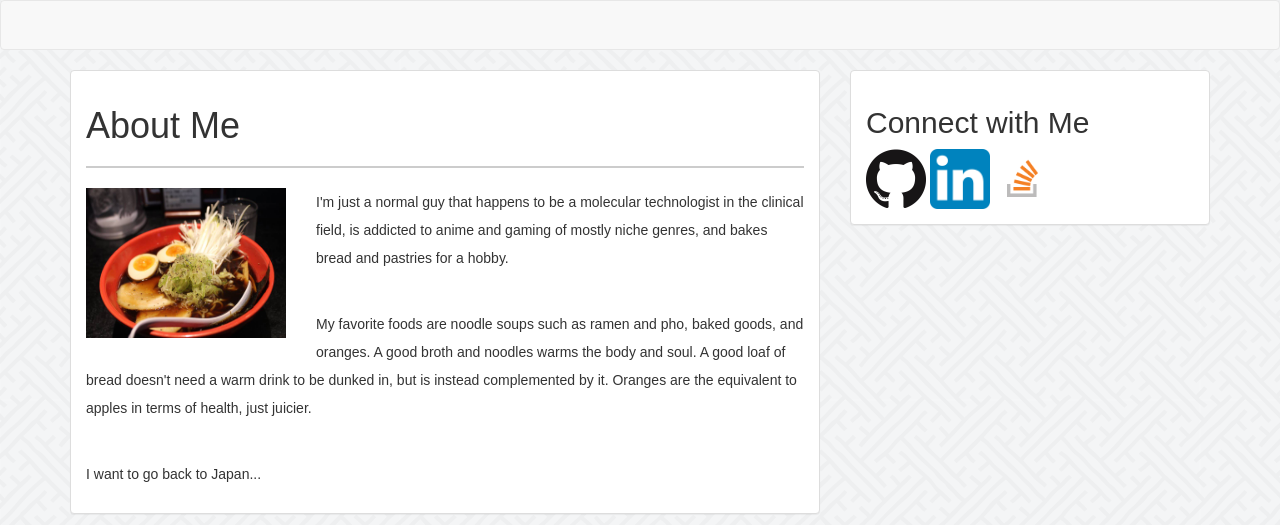
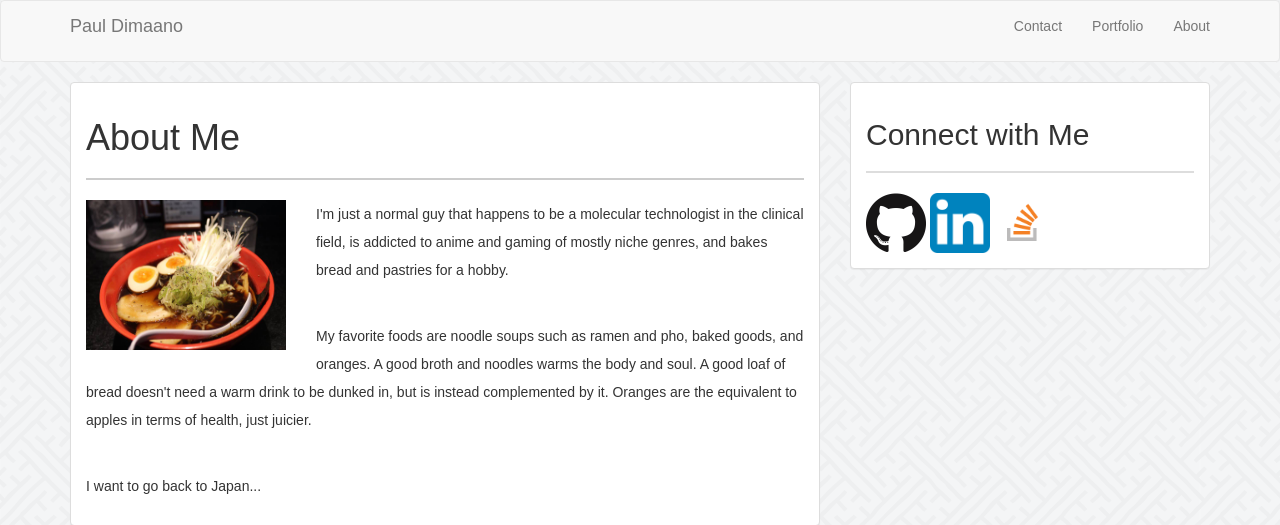
Before and after one commit to dctreborn/Bootstrap-Portfolio, a PHP site: page / in a window 1280 px wide. Shown: the top 525 px of the page. Run offline with PHP 8.4, Linux system fonts and the light colour scheme; some libraries are stand-ins or nearby versions.

Commit message:
navbar started

```diff
--- a/assets/css/style.css
+++ b/assets/css/style.css
@@ -16,6 +16,11 @@ hr {
 	margin-bottom: 20px;
 }
 
+hr.sidebar {
+	border: 1px solid #dddddd;
+	background-color: #ffffff;
+}
+
 #footer {
 	color: #fff;
 	float: none;
--- a/index.html
+++ b/index.html
@@ -10,12 +10,18 @@
 <body>
 	<nav class="navbar navbar-default">
 		<div class="container">
-
-	    	<!-- Header -->
+			<!-- Header -->
+			<div class="navbar-header">
+				<p class="navbar-brand">Paul Dimaano</p>
+			</div>
 
 			<!-- Links -->
-
-		</div>
+			<ul class="nav navbar-nav navbar-right">
+					<li><a href="contact.html">Contact</a></li>
+					<li><a href="portfolio.html">Portfolio</a></li>
+					<li><a href="index.html">About</a></li>
+			</ul>
+	    </div>
 	</nav>
 
 	<div class="container">
@@ -42,6 +48,7 @@
 				  <div class="panel-body">
 				  	<h2>Connect with Me</h2>
 				   	<!--Git image-->
+				   	<hr class="sidebar">
 					<a href="https://github.com/rukaroa"><img class="rotate icon" src="assets/images/git.png" alt="github" height="60" width="60"></a>
 					<!--LinkedIn image-->
 					<a href="https://www.linkedin.com/in/paul-dimaano-9777a284"><img class="rotate icon" alt="linkedin" src="assets/images/linkedin.png" height="60" width="60"></a>
```
